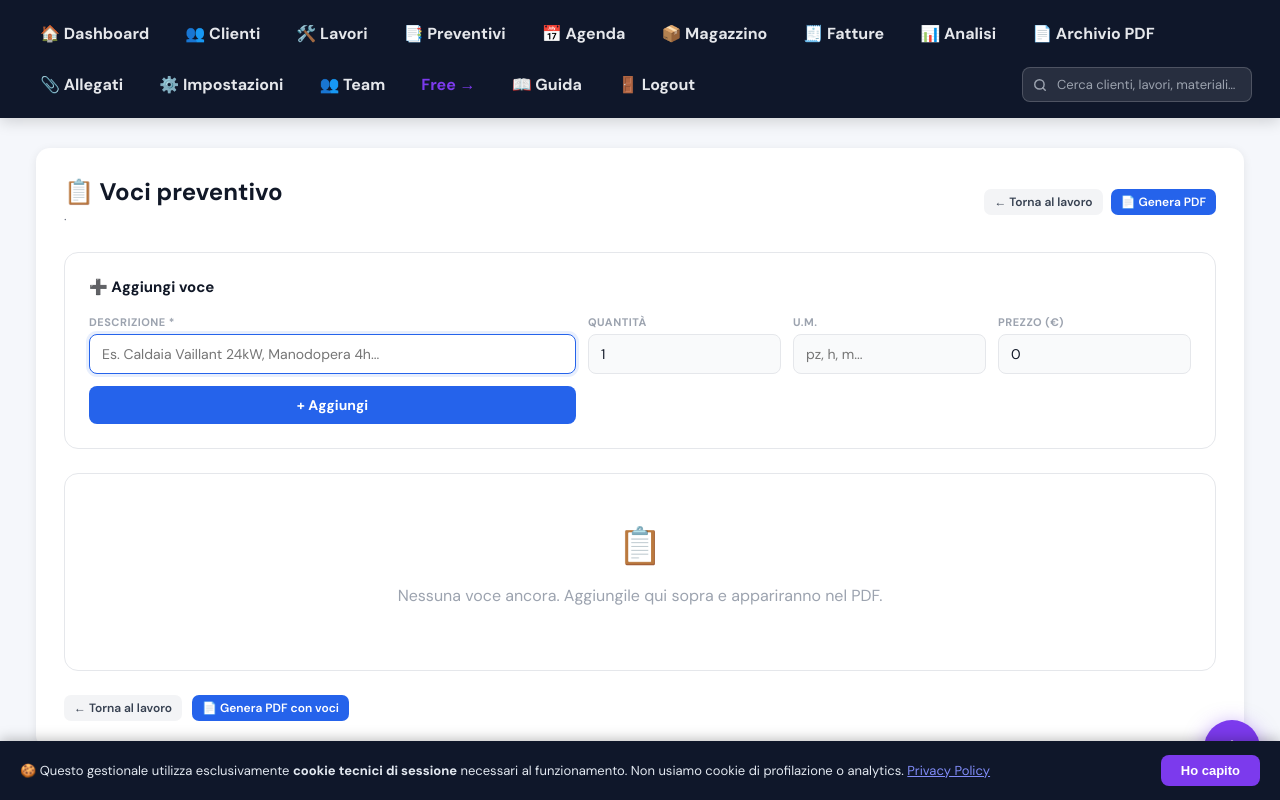
After one commit to pmosca80/gestione-artigiani, a Python web app: template app/templates/lavoro_voci.html in a window 1280 px wide. The commit adds this page. Run offline with Jinja, Linux system fonts and the light colour scheme; the template is opened without the code that fills it, so the values that code supplies are empty.

Commit message:
feat: voci preventivo itemizzate nel PDF
Aggiunge righe dettagliate al preventivo (Caldaia x1 EUR 480,
Manodopera 4h EUR 120, ecc.). La tabella appare nel PDF generato.
Pulsante Voci nella scheda lavoro e nelle azioni rapide.

Co-Authored-By: Claude Sonnet 4.6 <noreply@anthropic.com>

```diff
--- /dev/null
+++ b/app/templates/lavoro_voci.html
@@ -0,0 +1,199 @@
+<!DOCTYPE html>
+<html lang="it">
+<head>
+    <meta charset="UTF-8">
+    <meta name="viewport" content="width=device-width, initial-scale=1.0">
+    <title>Voci preventivo — {{ lavoro.titolo }}</title>
+    <link rel="stylesheet" href="/static/style.css?v=153">
+    <style>
+        @import url('https://fonts.googleapis.com/css2?family=DM+Sans:wght@400;500;600;700&family=DM+Mono&display=swap');
+        body { font-family: 'DM Sans', sans-serif; }
+
+        .page-header {
+            display: flex; justify-content: space-between; align-items: center;
+            margin-bottom: 24px; flex-wrap: wrap; gap: 12px;
+        }
+        .page-header h1 { font-size: 24px; font-weight: 700; color: #111827; margin: 0; }
+        .page-header p { color: #6b7280; font-size: 13px; margin: 4px 0 0; }
+
+        .add-card {
+            background: white; border: 1px solid #e5e7eb;
+            border-radius: 14px; padding: 24px; margin-bottom: 24px;
+        }
+        .add-card h3 { font-size: 15px; font-weight: 700; color: #111827; margin: 0 0 18px; }
+
+        .add-grid {
+            display: grid;
+            grid-template-columns: 3fr 1fr 1fr 1fr;
+            gap: 12px; align-items: end;
+        }
+        .fg { display: flex; flex-direction: column; gap: 5px; }
+        .fg label {
+            font-size: 11px; font-weight: 700; text-transform: uppercase;
+            letter-spacing: 0.5px; color: #9ca3af;
+        }
+        .fg input {
+            padding: 10px 12px; border: 1.5px solid #e5e7eb;
+            border-radius: 8px; font-size: 14px;
+            font-family: 'DM Sans', sans-serif; color: #111827;
+            outline: none; background: #f9fafb;
+            transition: border-color 0.2s, box-shadow 0.2s;
+        }
+        .fg input:focus {
+            border-color: #2563eb; background: white;
+            box-shadow: 0 0 0 3px rgba(37,99,235,0.1);
+        }
+        .btn-add {
+            padding: 10px 20px; background: #2563eb; color: white;
+            border: none; border-radius: 8px; font-size: 14px; font-weight: 700;
+            cursor: pointer; font-family: 'DM Sans', sans-serif;
+            transition: background 0.15s; white-space: nowrap; align-self: end;
+        }
+        .btn-add:hover { background: #1d4ed8; }
+
+        .voci-table-wrap {
+            background: white; border: 1px solid #e5e7eb;
+            border-radius: 14px; overflow: hidden; margin-bottom: 24px;
+        }
+        .voci-table { width: 100%; border-collapse: collapse; }
+        .voci-table thead { background: #f8fafc; border-bottom: 1px solid #e5e7eb; }
+        .voci-table th {
+            padding: 11px 14px; font-size: 11px; font-weight: 700;
+            text-transform: uppercase; letter-spacing: 0.5px; color: #9ca3af;
+            text-align: left;
+        }
+        .voci-table td {
+            padding: 13px 14px; border-bottom: 1px solid #f8fafc;
+            font-size: 14px; color: #374151; vertical-align: middle;
+        }
+        .voci-table tbody tr:last-child td { border-bottom: none; }
+        .voci-table tbody tr:hover td { background: #fafafa; }
+        .voci-table .importo { font-family: 'DM Mono', monospace; font-size: 13px; text-align: right; }
+        .voci-table .tot-row td {
+            background: #f0f9ff; font-weight: 700; border-top: 2px solid #bfdbfe;
+        }
+
+        .empty-state {
+            text-align: center; padding: 48px 20px; color: #9ca3af;
+        }
+        .empty-icon { font-size: 36px; display: block; margin-bottom: 12px; }
+
+        .btn-az { padding: 5px 10px; border-radius: 7px; font-size: 12px; font-weight: 600;
+                  text-decoration: none; cursor: pointer; border: none;
+                  font-family: 'DM Sans', sans-serif; transition: opacity 0.15s; }
+        .btn-az:hover { opacity: 0.82; }
+        .btn-az-gray { background: #f3f4f6; color: #374151; }
+        .btn-az-red { background: #dc2626; color: white; }
+
+        .footer-actions { display: flex; gap: 10px; flex-wrap: wrap; margin-top: 8px; }
+
+        @media (max-width: 700px) {
+            .add-grid { grid-template-columns: 1fr 1fr; }
+            .voci-table-wrap { overflow-x: auto; }
+        }
+        @media (max-width: 440px) {
+            .add-grid { grid-template-columns: 1fr; }
+        }
+    </style>
+</head>
+<body>
+
+{% include "components/navbar.html" %}
+
+<div class="container">
+
+    <div class="page-header">
+        <div>
+            <h1>📋 Voci preventivo</h1>
+            <p>{{ lavoro.titolo }} · {{ lavoro.data_lavoro }}</p>
+        </div>
+        <div style="display:flex; gap:8px; flex-wrap:wrap;">
+            <a href="/lavori/{{ lavoro.id }}" class="btn-az btn-az-gray">← Torna al lavoro</a>
+            <a href="/lavori/{{ lavoro.id }}/pdf" target="_blank" class="btn-az" style="background:#2563eb; color:white;">📄 Genera PDF</a>
+        </div>
+    </div>
+
+    <!-- FORM AGGIUNGI -->
+    <div class="add-card">
+        <h3>➕ Aggiungi voce</h3>
+        <form method="post">
+            <div class="add-grid">
+                <div class="fg">
+                    <label>Descrizione *</label>
+                    <input type="text" name="descrizione" required autofocus
+                           placeholder="Es. Caldaia Vaillant 24kW, Manodopera 4h...">
+                </div>
+                <div class="fg">
+                    <label>Quantità</label>
+                    <input type="number" step="0.01" name="quantita" value="1" min="0">
+                </div>
+                <div class="fg">
+                    <label>U.M.</label>
+                    <input type="text" name="unita_misura" placeholder="pz, h, m...">
+                </div>
+                <div class="fg">
+                    <label>Prezzo (€)</label>
+                    <input type="number" step="0.01" name="prezzo_unitario" value="0" min="0">
+                </div>
+                <button type="submit" class="btn-add">+ Aggiungi</button>
+            </div>
+        </form>
+    </div>
+
+    <!-- TABELLA VOCI -->
+    {% if voci %}
+    <div class="voci-table-wrap">
+        <table class="voci-table">
+            <thead>
+                <tr>
+                    <th>Descrizione</th>
+                    <th style="text-align:right;">Qtà</th>
+                    <th>U.M.</th>
+                    <th style="text-align:right;">Prezzo unit.</th>
+                    <th style="text-align:right;">Totale</th>
+                    <th></th>
+                </tr>
+            </thead>
+            <tbody>
+                {% for v in voci %}
+                {% set tot = (v.quantita or 0) * (v.prezzo_unitario or 0) %}
+                <tr>
+                    <td><strong>{{ v.descrizione }}</strong></td>
+                    <td class="importo">{{ v.quantita|int if v.quantita == v.quantita|int else v.quantita }}</td>
+                    <td style="color:#6b7280; font-size:12px;">{{ v.unita_misura or '—' }}</td>
+                    <td class="importo">€ {{ "%.2f"|format(v.prezzo_unitario or 0) }}</td>
+                    <td class="importo">€ {{ "%.2f"|format(tot) }}</td>
+                    <td>
+                        <form method="post" action="/lavori/voci-preventivo/{{ v.id }}/elimina"
+                              onsubmit="return confirm('Eliminare la voce?')" style="display:inline;">
+                            <button class="btn-az btn-az-red">🗑</button>
+                        </form>
+                    </td>
+                </tr>
+                {% endfor %}
+                <tr class="tot-row">
+                    <td colspan="4" style="text-align:right;">Totale voci</td>
+                    <td class="importo">€ {{ "%.2f"|format(totale_voci) }}</td>
+                    <td></td>
+                </tr>
+            </tbody>
+        </table>
+    </div>
+    {% else %}
+    <div class="voci-table-wrap">
+        <div class="empty-state">
+            <span class="empty-icon">📋</span>
+            <p>Nessuna voce ancora. Aggiungile qui sopra e appariranno nel PDF.</p>
+        </div>
+    </div>
+    {% endif %}
+
+    <div class="footer-actions">
+        <a href="/lavori/{{ lavoro.id }}" class="btn-az btn-az-gray">← Torna al lavoro</a>
+        <a href="/lavori/{{ lavoro.id }}/pdf" target="_blank" class="btn-az" style="background:#2563eb; color:white;">📄 Genera PDF con voci</a>
+    </div>
+
+</div>
+
+</body>
+</html>
```
Also changed, not shown: app/crud.py (+41 -0 lines), app/models.py (+13 -0 lines), app/routes/lavori.py (+74 -0 lines), app/templates/lavoro_dettaglio.html (+8 -0 lines).
